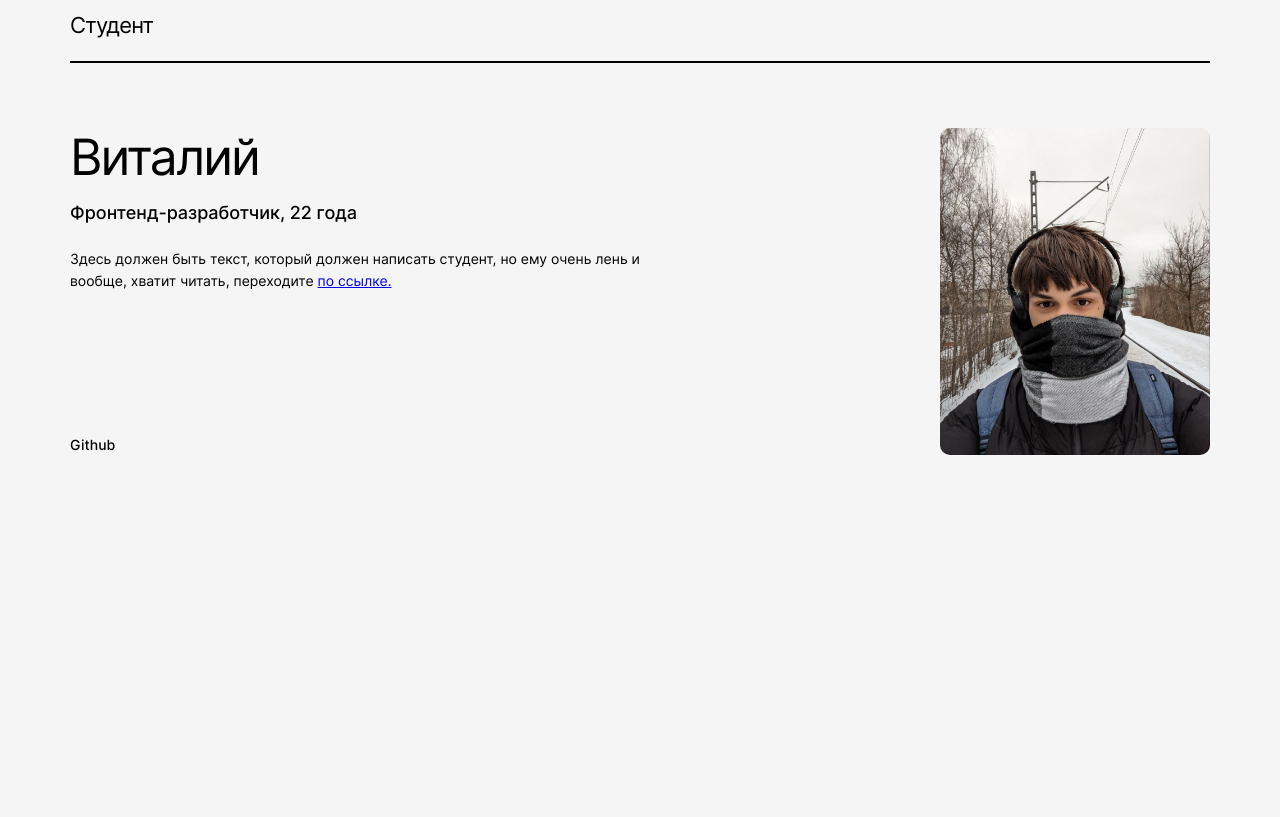
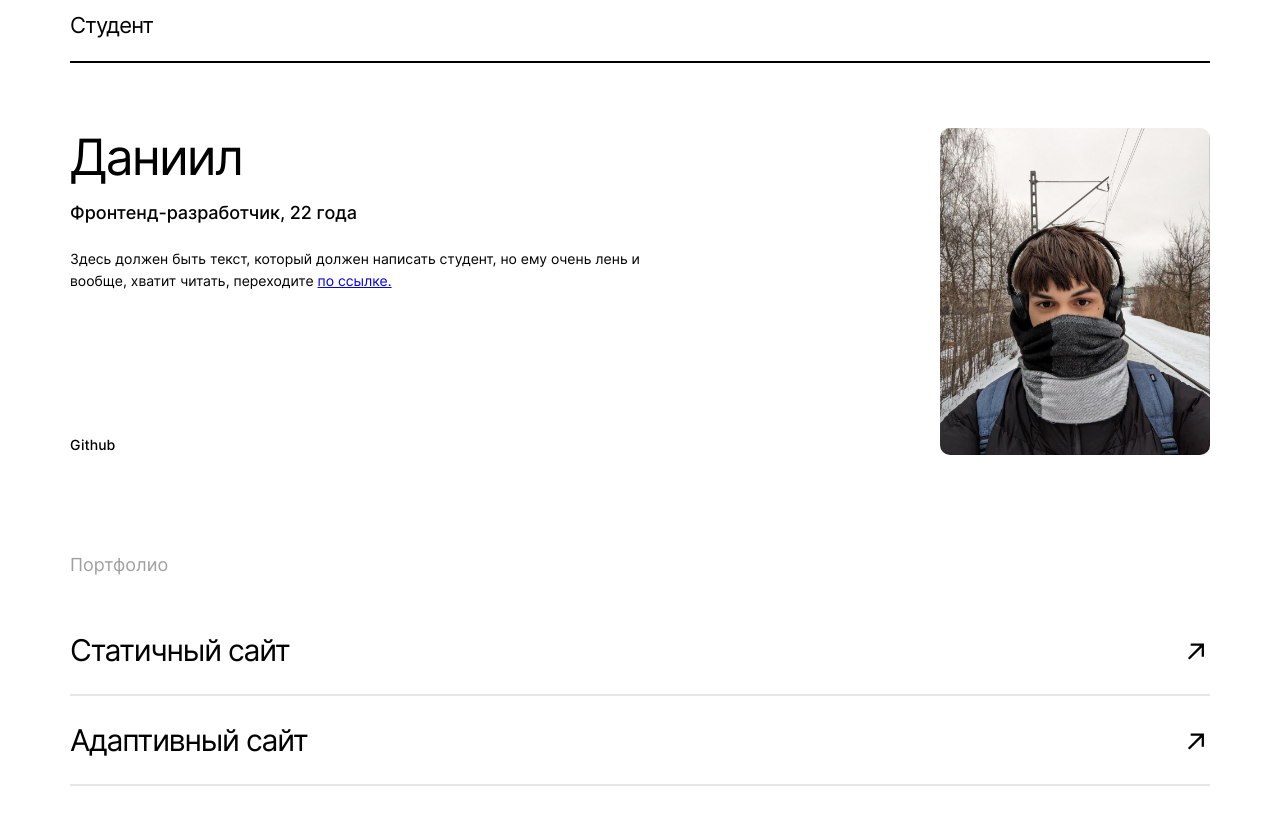
Before and after one commit to katokinawa/movies-explorer-frontend, a React (Create React App) app: page / in a window 1280 px wide. Shown: the part 1980-2797 px from the top of the page. Built offline with nearby package versions, Linux system fonts and the light colour scheme.

Commit message:
feat: porftolio and little bit refactor

```diff
--- a/src/components/App/App.css
+++ b/src/components/App/App.css
@@ -1,5 +1,5 @@
 .body {
-  background: #5C5C5C;
+  background: #fff;
 }
 
 .page {
--- a/src/components/Header/Header.css
+++ b/src/components/Header/Header.css
@@ -1,4 +1,5 @@
 .header {
+  background-color: #5C5C5C;
   display: grid;
   grid-template-columns: 1fr;
   grid-auto-columns: 1fr;
--- a/src/components/Main/AboutMe/AboutMe.css
+++ b/src/components/Main/AboutMe/AboutMe.css
@@ -1,6 +1,5 @@
 .aboutme {
-  min-height: 1198px;
-  background-color: #f5f5f5;
+  min-height: 901px;
   display: flex;
   flex-direction: column;
   align-items: center;
@@ -8,13 +7,13 @@
 
 @media screen and (min-width: 767px) {
   .aboutme {
-    min-height: 994px;
+    min-height: 602px;
   }
 }
 
 @media screen and (min-width: 1279px) {
   .aboutme {
-    min-height: 1079px;
+    min-height: 653px;
   }
 }
 
--- a/src/components/Main/AboutMe/AboutMe.js
+++ b/src/components/Main/AboutMe/AboutMe.js
@@ -7,13 +7,16 @@ function AboutMe() {
       <div className="undertitle-line"></div>
       <div className="aboutme__text-wrapper">
         <div className="img_student"></div>
-        <h3 className="title aboutme__title">Виталий</h3>
+        <h3 className="title aboutme__title">Даниил</h3>
         <p className="subtitle aboutme__subtitle">
           Фронтенд-разработчик, 22 года
         </p>
         <p className="subtitle aboutme__subtitle">
           Здесь должен быть текст, который должен написать студент, но ему очень
-          лень и вообще, хватит читать, переходите <a href="https://music.yandex.ru/album/16029794/track/84516454">по ссылке.</a>
+          лень и вообще, хватит читать, переходите{" "}
+          <a href="https://music.yandex.ru/album/16029794/track/84516454">
+            по ссылке.
+          </a>
         </p>
       </div>
       <a
--- a/src/components/Main/Main.js
+++ b/src/components/Main/Main.js
@@ -13,9 +13,10 @@ function Main() {
       <AboutProject />
       <Techs />
       <AboutMe />
+      <Portfolio />
             {/*
       <NavTab />
-      <Portfolio /> */}
+ */}
     </main>
   );
 }
--- a/src/components/Main/Portfolio/Portfolio.css
+++ b/src/components/Main/Portfolio/Portfolio.css
@@ -0,0 +1,105 @@
+.portfolio {
+  min-height: 1198px;
+  width: 292px;
+  margin: 0 auto;
+}
+
+@media screen and (min-width: 767px) {
+  .portfolio {
+    min-height: 994px;
+    width: 668px;
+  }
+}
+
+@media screen and (min-width: 1279px) {
+  .portfolio {
+    min-height: 1079px;
+    width: 1140px;
+  }
+}
+
+.portfolio__main-title {
+  margin: 0 0 29px;
+  font-weight: 400;
+  font-size: 14px;
+  line-height: 20px;
+  color: #a0a0a0;
+  mix-blend-mode: normal;
+}
+
+@media screen and (min-width: 767px) {
+  .portfolio__main-title {
+    font-size: 18px;
+    margin: 0 0 40px;
+  }
+}
+
+.portfolio__subtitle {
+  color: #000;
+  font-weight: 400;
+  font-size: 18px;
+  line-height: 28px;
+  letter-spacing: -0.04em;
+}
+
+@media screen and (min-width: 767px) {
+  .portfolio__subtitle {
+    font-size: 28px;
+    line-height: 50px;
+  }
+}
+
+@media screen and (min-width: 1279px) {
+  .portfolio__subtitle {
+    font-size: 30px;
+  }
+}
+
+.portfolio__undertitle-line {
+  border-top: 2px solid #e6e6e6;
+  margin: 11px 0 8px;
+}
+
+@media screen and (min-width: 767px) {
+  .portfolio__undertitle-line {
+    margin: 9px 0 9px;
+  }
+}
+
+.portfolio__text-wrapper {
+  width: 292px;
+  min-height: 48px;
+  display: flex;
+  align-items: center;
+  justify-content: space-between;
+}
+
+@media screen and (min-width: 767px) {
+  .portfolio__text-wrapper {
+    min-height: 70px;
+    width: 668px;
+  }
+}
+
+@media screen and (min-width: 1279px) {
+  .portfolio__text-wrapper {
+    width: 1140px;
+  }
+}
+
+.strelka {
+  width: 16px;
+  height: 13px;
+  margin: 12px 5px 0 0;
+  background-image: url(../../../images/strelka.svg);
+  background-size: contain;
+  background-repeat: no-repeat;
+  cursor: pointer;
+}
+
+@media screen and (min-width: 767px) {
+  .strelka {
+    width: 18px;
+    min-height: 28px;
+  }
+}
--- a/src/components/Main/Portfolio/Portfolio.js
+++ b/src/components/Main/Portfolio/Portfolio.js
@@ -0,0 +1,28 @@
+import "./Portfolio.css";
+
+function Portfolio() {
+  return (
+    <section className="portfolio">
+      <h2 className="title portfolio__main-title">Портфолио</h2>
+      <div className="portfolio__text-wrapper">
+        <p className="subtitle portfolio__subtitle">Статичный сайт</p>
+        <div className="strelka"></div>
+      </div>
+      <div className="portfolio__undertitle-line"></div>
+      <div className="portfolio__text-wrapper">
+        <p className="subtitle portfolio__subtitle">Адаптивный сайт</p>
+        <div className="strelka"></div>
+      </div>
+      <div className="portfolio__undertitle-line"></div>
+      <div className="portfolio__text-wrapper">
+        <p className="subtitle portfolio__subtitle">
+          Одностраничное приложение
+        </p>
+        <div className="strelka"></div>
+      </div>
+      <div className="portfolio__undertitle-line"></div>
+    </section>
+  );
+}
+
+export default Portfolio;
--- a/src/components/Main/Techs/Techs.css
+++ b/src/components/Main/Techs/Techs.css
@@ -1,6 +1,6 @@
 .techs {
   min-height: 651px;
-  background-color: #f5f5f5;
+
   display: flex;
   flex-direction: column;
   align-items: center;
@@ -9,6 +9,7 @@
 @media screen and (min-width: 767px) {
   .techs {
     min-height: 567px;
+    background-color: #f5f5f5;
   }
 }
 
```
Also changed, not shown: src/images/strelka.svg (added).
